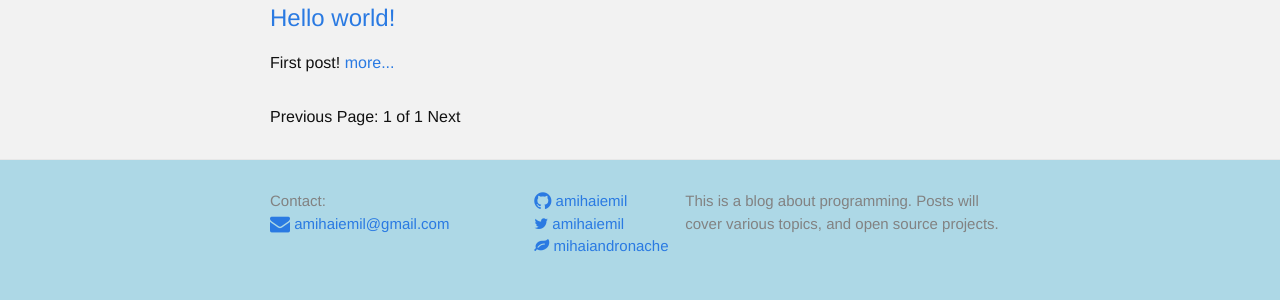
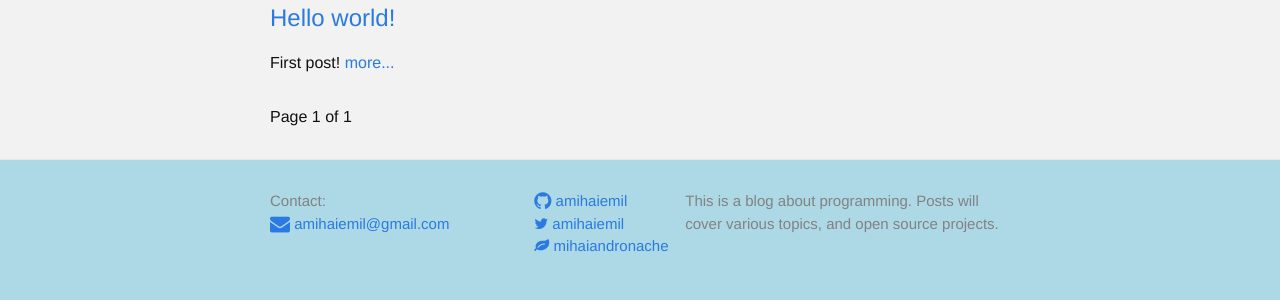
Before and after one commit to amihaiemil/amihaiemil.github.io, a Jekyll site: the page built from index.html, in a window 1280 px wide. Shown: the part 1615-1915 px from the top of the page. Built offline with Jekyll 4.4.1, drawn with Linux system fonts in a browser that asks for light colours; the list of posts is cut into pages by our own code; comment, search, counter and statistics services are not loaded.

Commit message:
paginator fix

```diff
--- a/index.html
+++ b/index.html
@@ -22,15 +22,11 @@ layout: default
   <!-- Pagination links -->
 <div class="pagination">
   {% if paginator.previous_page %}
-    <a href="{{ paginator.previous_page_path }}" class="previous">Previous</a>
-  {% else %}
-    <span class="previous">Previous</span>
+    <a href="{{ paginator.previous_page_path }}" class="previous">Previous</a>    <span class="previous">Previous</span>
   {% endif %}
-  <span class="page_number ">Page: {{ paginator.page }} of {{ paginator.total_pages }}</span>
+  <span class="page_number ">Page {{ paginator.page }} of {{ paginator.total_pages }}</span>
   {% if paginator.next_page %}
     <a href="{{ paginator.next_page_path }}" class="next">Next</a>
-  {% else %}
-    <span class="next ">Next</span>
   {% endif %}
 </div>
 
```
